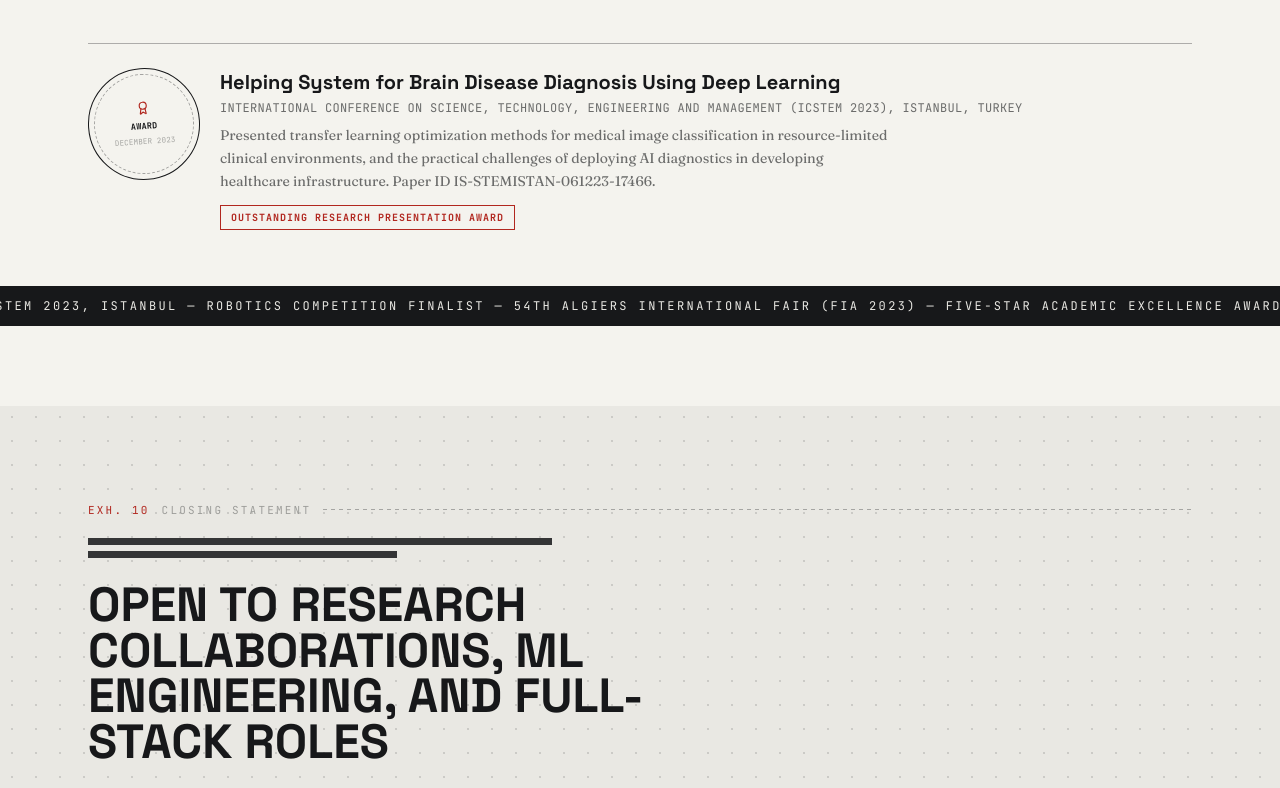
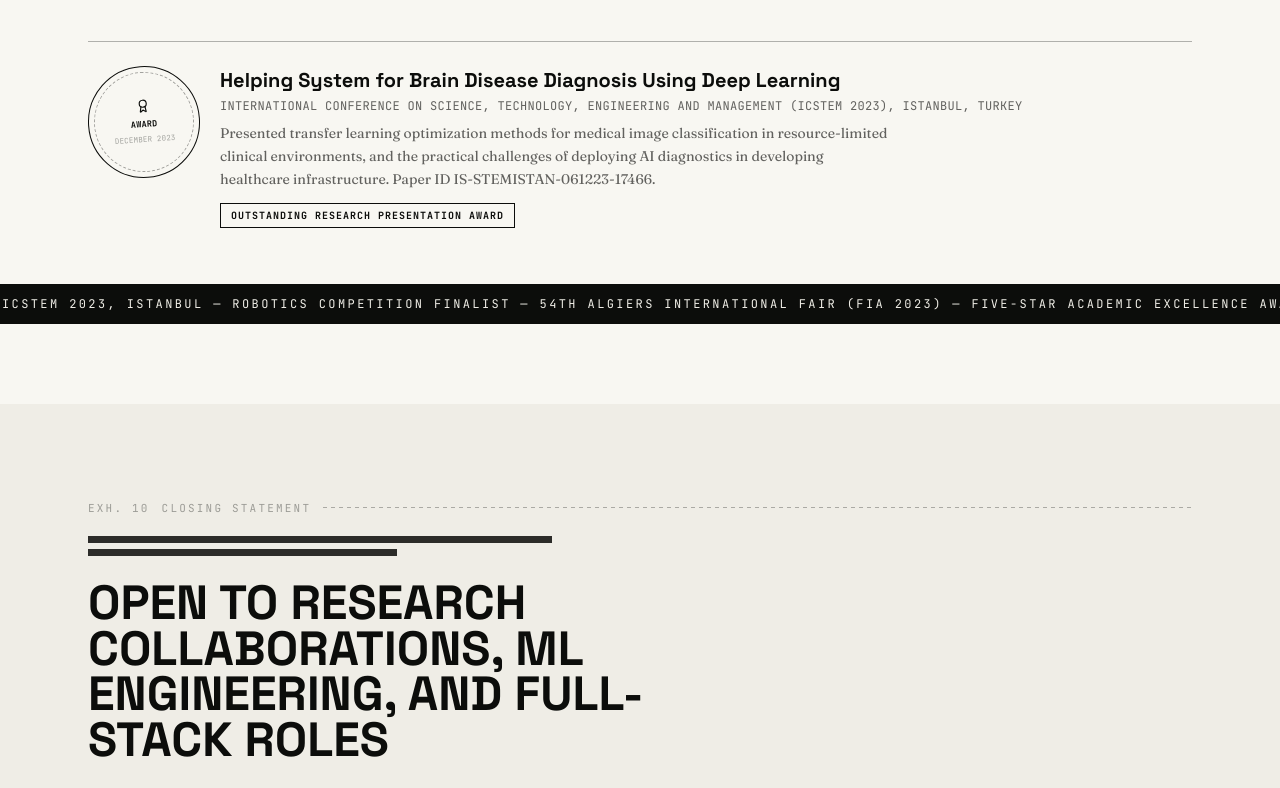
Before and after one commit to RYANX9/ahmedmessaad, a Next.js app: page / in a window 1280 px wide. Shown: the part 6507-7295 px from the top of the page. Built offline with nearby package versions, Linux system fonts and the light colour scheme.

Commit message:
Update globals.css

```diff
--- a/app/globals.css
+++ b/app/globals.css
@@ -1,32 +1,53 @@
 @import "tailwindcss";
 
 :root {
-  /* Studio grey-white lifted straight from the portrait's backdrop, not a
-     stock cream or near-black. Ink is a soft black, never pure #000. */
-  --paper: #e9e8e3;
-  --paper-raised: #f4f3ee;
-  --paper-deep: #dcdbd3;
-  --paper-translucent: rgba(233, 232, 227, 0.86);
+  /* Paper lifted from the portrait's own backdrop — not a stock cream. */
+  --paper: #efede6;
+  --paper-raised: #f8f7f2;
+  --paper-deep: #e2ded2;
+  --paper-translucent: rgba(239, 237, 230, 0.86);
 
-  --ink: #17181a;
-  --ink-dim: rgba(23, 24, 26, 0.62);
-  --ink-faint: rgba(23, 24, 26, 0.36);
+  --ink: #0c0d0b;
+  --ink-dim: rgba(12, 13, 11, 0.64);
+  --ink-faint: rgba(12, 13, 11, 0.36);
 
-  --line: rgba(23, 24, 26, 0.14);
-  --line-strong: rgba(23, 24, 26, 0.32);
+  --line: rgba(12, 13, 11, 0.13);
+  --line-strong: rgba(12, 13, 11, 0.3);
 
-  /* Single accent, used like a specimen stamp — never decorative filler. */
-  --stain: #b1271f;
-  --stain-soft: rgba(177, 39, 31, 0.1);
+  /* Two tracks, two frequencies. Signal = biological / research.
+     Circuit = engineered / systems. Pulse is spent on one real moment
+     per view, never used as base decoration. */
+  --signal: #00b37a;
+  --signal-soft: rgba(0, 179, 122, 0.12);
+  --circuit: #2451c4;
+  --circuit-soft: rgba(36, 81, 196, 0.1);
+  --pulse: #e8432e;
+  --pulse-soft: rgba(232, 67, 46, 0.1);
 
-  /* Secondary, desaturated — the "systems" half of the duality, reads like
-     blueprint ink rather than a UI color. */
-  --graphite: #454b52;
-  --graphite-soft: rgba(69, 75, 82, 0.1);
+  --font-display: "Instrument Serif", ui-serif, Georgia, serif;
+  --font-body: "IBM Plex Sans", ui-sans-serif, system-ui, sans-serif;
+  --font-mono: "IBM Plex Mono", ui-monospace, monospace;
+}
 
-  --font-display: "Big Shoulders Display", ui-sans-serif, sans-serif;
-  --font-serif: "Fraunces", ui-serif, serif;
-  --font-mono: "JetBrains Mono", ui-monospace, monospace;
+[data-theme="dark"] {
+  --paper: #0a0b09;
+  --paper-raised: #131410;
+  --paper-deep: #050503;
+  --paper-translucent: rgba(10, 11, 9, 0.86);
+
+  --ink: #efede6;
+  --ink-dim: rgba(239, 237, 230, 0.68);
+  --ink-faint: rgba(239, 237, 230, 0.4);
+
+  --line: rgba(239, 237, 230, 0.14);
+  --line-strong: rgba(239, 237, 230, 0.3);
+
+  --signal: #35e0a6;
+  --signal-soft: rgba(53, 224, 166, 0.14);
+  --circuit: #7f9fff;
+  --circuit-soft: rgba(127, 159, 255, 0.14);
+  --pulse: #ff6b52;
+  --pulse-soft: rgba(255, 107, 82, 0.14);
 }
 
 * {
@@ -39,12 +60,10 @@ html {
 
 body {
   background-color: var(--paper);
-  background-image: radial-gradient(var(--line) 1px, transparent 1px);
-  background-size: 24px 24px;
   color: var(--ink);
-  font-family: var(--font-serif);
-  font-feature-settings: "ss01" 1;
+  font-family: var(--font-body);
   -webkit-font-smoothing: antialiased;
+  transition: background-color 0.25s ease, color 0.25s ease;
 }
 
 .font-display {
@@ -55,37 +74,24 @@ body {
   font-family: var(--font-mono);
 }
 
-.font-serif {
-  font-family: var(--font-serif);
+.font-body {
+  font-family: var(--font-body);
 }
 
 ::selection {
-  background: var(--stain);
+  background: var(--signal);
   color: var(--paper);
 }
 
 :focus-visible {
-  outline: 2px solid var(--stain);
+  outline: 2px solid var(--signal);
   outline-offset: 3px;
 }
 
-/* Deckle-edge cut — used sparingly, only where a panel sits on a differently
-   toned surface so the tear actually reads. */
-.torn-bottom {
-  position: relative;
-}
-.torn-bottom::after {
-  content: "";
-  position: absolute;
-  left: 0;
-  right: 0;
-  bottom: -1px;
-  height: 10px;
-  background-image: linear-gradient(135deg, var(--paper) 50%, transparent 50%),
-    linear-gradient(45deg, var(--paper) 50%, transparent 50%);
-  background-size: 16px 16px;
-  background-position: 0 100%, 8px 100%;
-  background-repeat: repeat-x;
+/* Fine grid, used only behind the hero — a scale, not wallpaper. */
+.instrument-grid {
+  background-image: radial-gradient(var(--line) 1px, transparent 1px);
+  background-size: 22px 22px;
 }
 
 @keyframes marquee-scroll {
@@ -100,7 +106,23 @@ body {
 .marquee-track {
   display: flex;
   width: max-content;
-  animation: marquee-scroll 32s linear infinite;
+  animation: marquee-scroll 34s linear infinite;
+}
+
+@keyframes live-beat {
+  0%,
+  100% {
+    opacity: 1;
+    transform: scale(1);
+  }
+  50% {
+    opacity: 0.35;
+    transform: scale(0.72);
+  }
+}
+
+.live-dot {
+  animation: live-beat 1.8s ease-in-out infinite;
 }
 
 @media (prefers-reduced-motion: reduce) {
```
